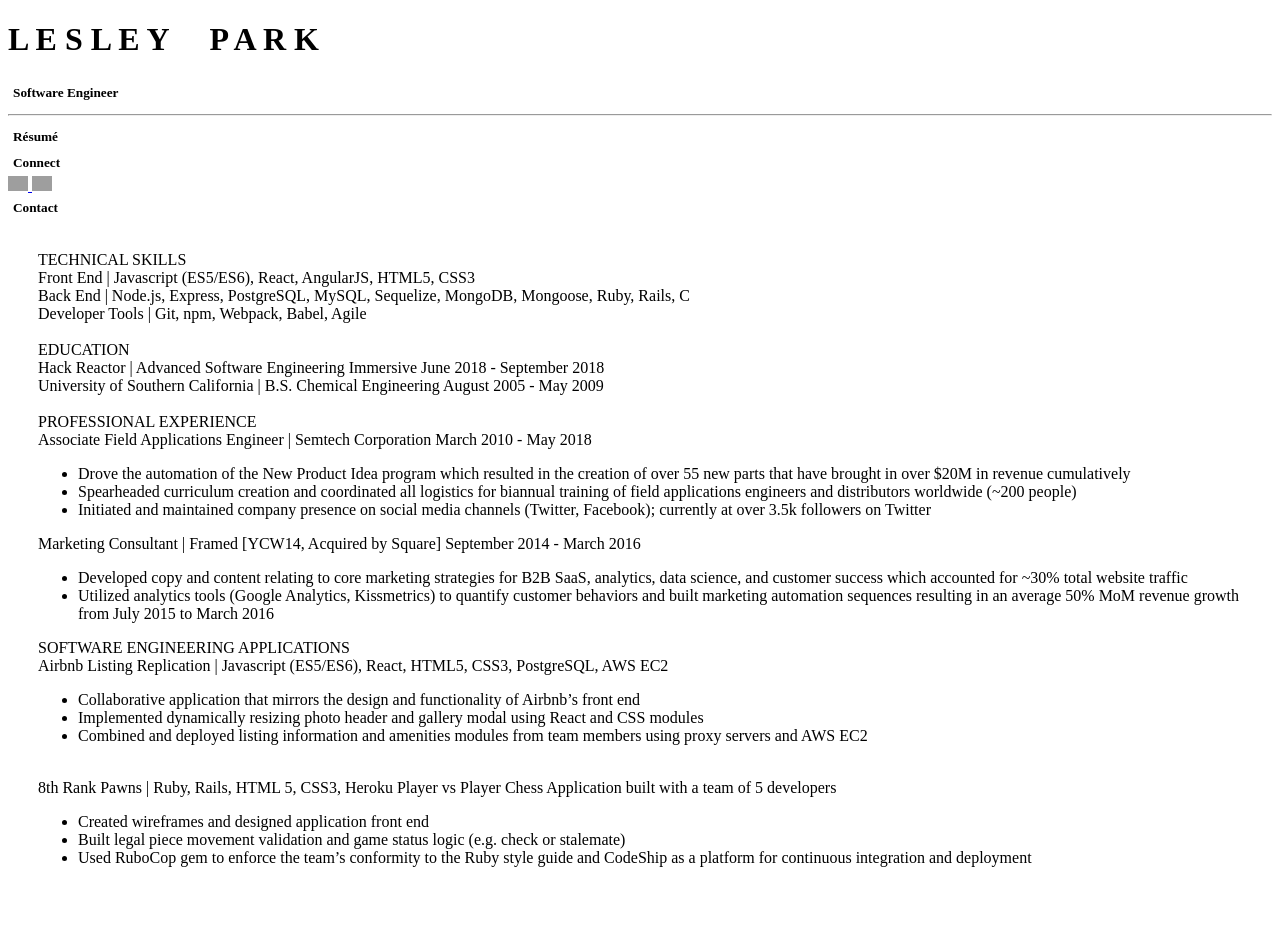
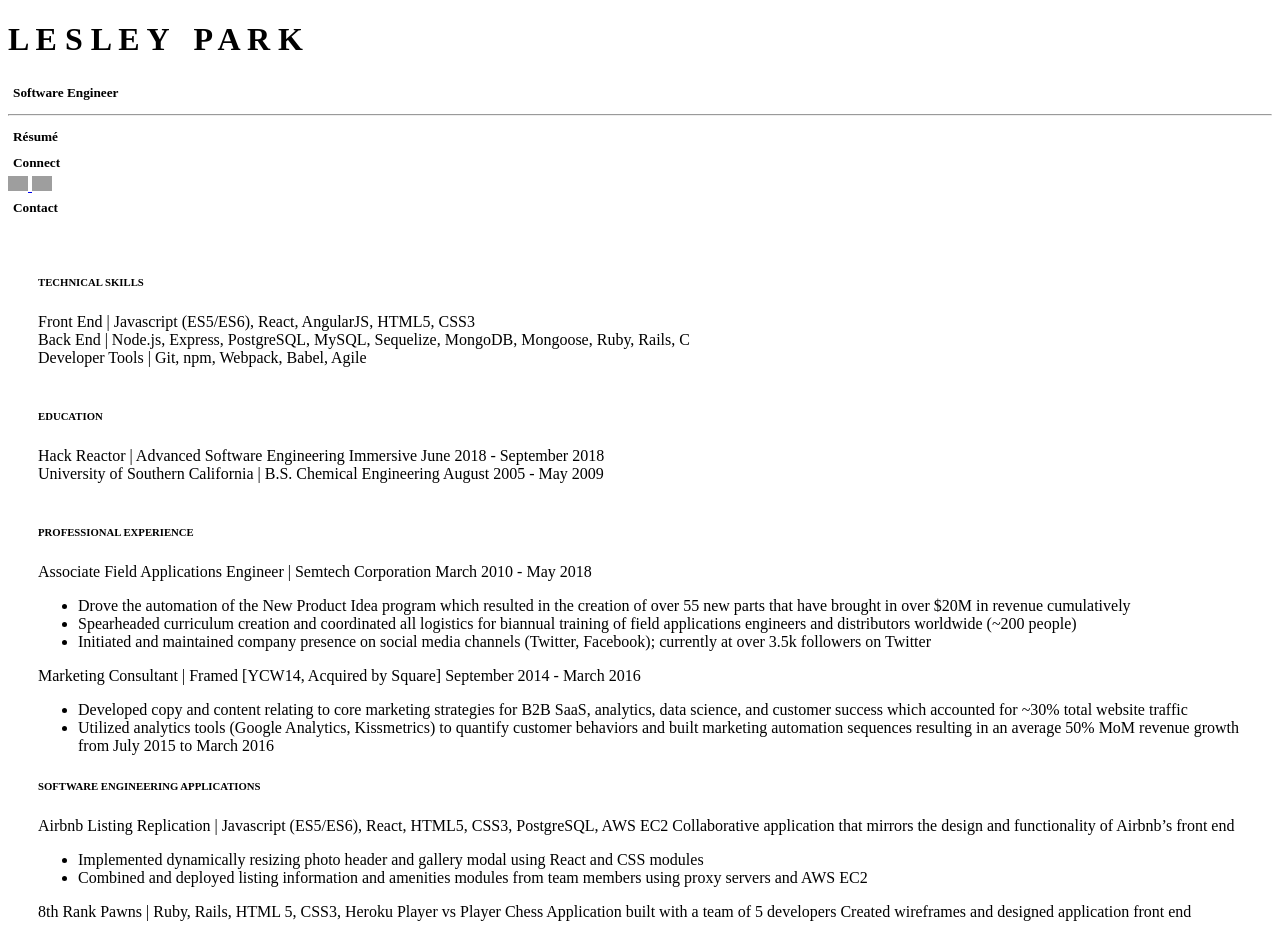
Before and after one commit to LesleyPark/lesleypark.github.io, a React app: page / in a window 1280 px wide. Shown: the top 937 px of the page. Before the commit the page ends 913 px from the top, so only its background shows below. Built offline with nearby package versions, Linux system fonts and the light colour scheme; grey boxes are pictures that could not be loaded; the HTML template or start-up script is replaced by a standard one.

Commit message:
Additional styling changes

```diff
--- a/client/src/components/Resume.jsx
+++ b/client/src/components/Resume.jsx
@@ -10,32 +10,32 @@
   render () {
     return (
       <div className={styles.resume}>
-        TECHNICAL SKILLS
-        <br />Front End | Javascript (ES5/ES6), React, AngularJS, HTML5, CSS3
+        <span className={styles.headers}><h6>TECHNICAL SKILLS</h6></span>
+        Front End | Javascript (ES5/ES6), React, AngularJS, HTML5, CSS3
         <br />Back End | Node.js, Express, PostgreSQL, MySQL, Sequelize, MongoDB, Mongoose, Ruby, Rails, C
         <br />Developer Tools | Git, npm, Webpack, Babel, Agile
         <br /><br />
-        EDUCATION
-        <br />Hack Reactor | Advanced Software Engineering Immersive			      	June 2018 - September 2018
+        <span className={styles.headers}><h6>EDUCATION</h6></span>
+        Hack Reactor | Advanced Software Engineering Immersive			      	June 2018 - September 2018
         <br />University of Southern California | B.S. Chemical Engineering			      August 2005 - May 2009
         <br /><br />
-        PROFESSIONAL EXPERIENCE
-        <br />Associate Field Applications Engineer | Semtech Corporation			         March 2010 - May 2018
+        <span className={styles.headers}><h6>PROFESSIONAL EXPERIENCE</h6></span>
+        Associate Field Applications Engineer | Semtech Corporation			         March 2010 - May 2018
         <ul><li>Drove the automation of the New Product Idea program which resulted in the creation of over 55 new parts that have brought in over $20M in revenue cumulatively</li>
         <li>Spearheaded curriculum creation and coordinated all logistics for biannual training of field applications engineers and distributors worldwide (~200 people)</li>
         <li>Initiated and maintained company presence on social media channels (Twitter, Facebook); currently at over 3.5k followers on Twitter</li></ul>
         Marketing Consultant | Framed [YCW14, Acquired by Square]		           September 2014 - March 2016
         <ul><li>Developed copy and content relating to core marketing strategies for B2B SaaS, analytics, data science, and customer success which accounted for ~30% total website traffic</li>
         <li>Utilized analytics tools (Google Analytics, Kissmetrics) to quantify customer behaviors and built marketing automation sequences resulting in an average 50% MoM revenue growth from July 2015 to March 2016</li></ul>
-        SOFTWARE ENGINEERING APPLICATIONS
-        <br />Airbnb Listing Replication | Javascript (ES5/ES6), React, HTML5, CSS3, PostgreSQL, AWS EC2
-        <ul><li>Collaborative application that mirrors the design and functionality of Airbnb’s front end</li>
-        <li>Implemented dynamically resizing photo header and gallery modal using React and CSS modules</li>
+        <span className={styles.headers}><h6>SOFTWARE ENGINEERING APPLICATIONS</h6></span>
+        Airbnb Listing Replication | Javascript (ES5/ES6), React, HTML5, CSS3, PostgreSQL, AWS EC2
+        Collaborative application that mirrors the design and functionality of Airbnb’s front end
+        <ul><li>Implemented dynamically resizing photo header and gallery modal using React and CSS modules</li>
         <li>Combined and deployed listing information and amenities modules from team members using proxy servers and AWS EC2</li></ul>
-        <br />8th Rank Pawns | Ruby, Rails, HTML 5, CSS3, Heroku
+        8th Rank Pawns | Ruby, Rails, HTML 5, CSS3, Heroku
         Player vs Player Chess Application built with a team of 5 developers
-        <ul><li>Created wireframes and designed application front end</li>
-        <li>Built legal piece movement validation and game status logic (e.g. check or stalemate)</li>
+        Created wireframes and designed application front end
+        <ul><li>Built legal piece movement validation and game status logic (e.g. check or stalemate)</li>
         <li>Used RuboCop gem to enforce the team’s conformity to the Ruby style guide and CodeShip as a platform for continuous integration and deployment</li></ul>
       </div>
     )
--- a/client/src/index.jsx
+++ b/client/src/index.jsx
@@ -12,7 +12,7 @@
   render () {
     return (
       <div>
-        <div className="title"><h1>L E S L E Y&nbsp;&nbsp;&nbsp;&nbsp;&nbsp;P A R K</h1>
+        <div className="title"><h1>L E S L E Y&nbsp;&nbsp;&nbsp;P A R K</h1>
           <div className="italics">
             <h5>Software Engineer</h5>
           </div>
--- a/client/src/stylesheets/Resume.css
+++ b/client/src/stylesheets/Resume.css
@@ -3,3 +3,11 @@
   margin: 20px;
   padding: 10px;
 }
+
+:local(.headers) {
+  font-weight: bolder;
+}
+
+:local(.itals) {
+  font-style: italic;
+}
```
Also changed, not shown: 1 other file (tests, documents, lock files or other folders).
